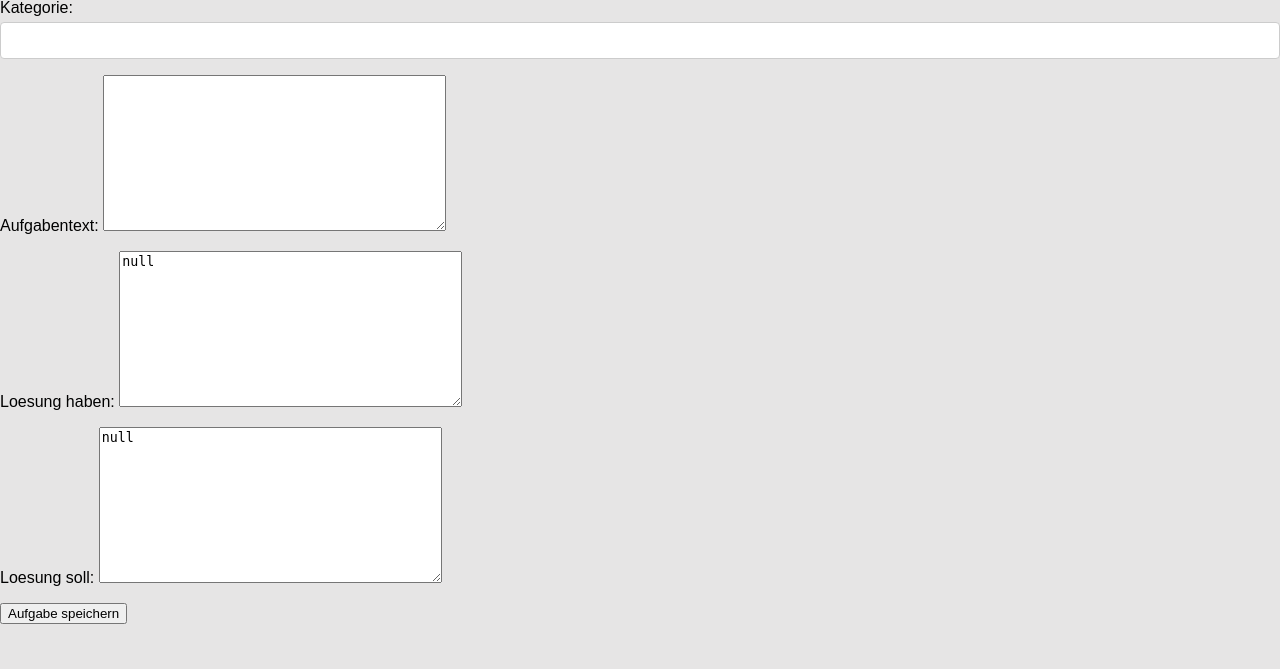
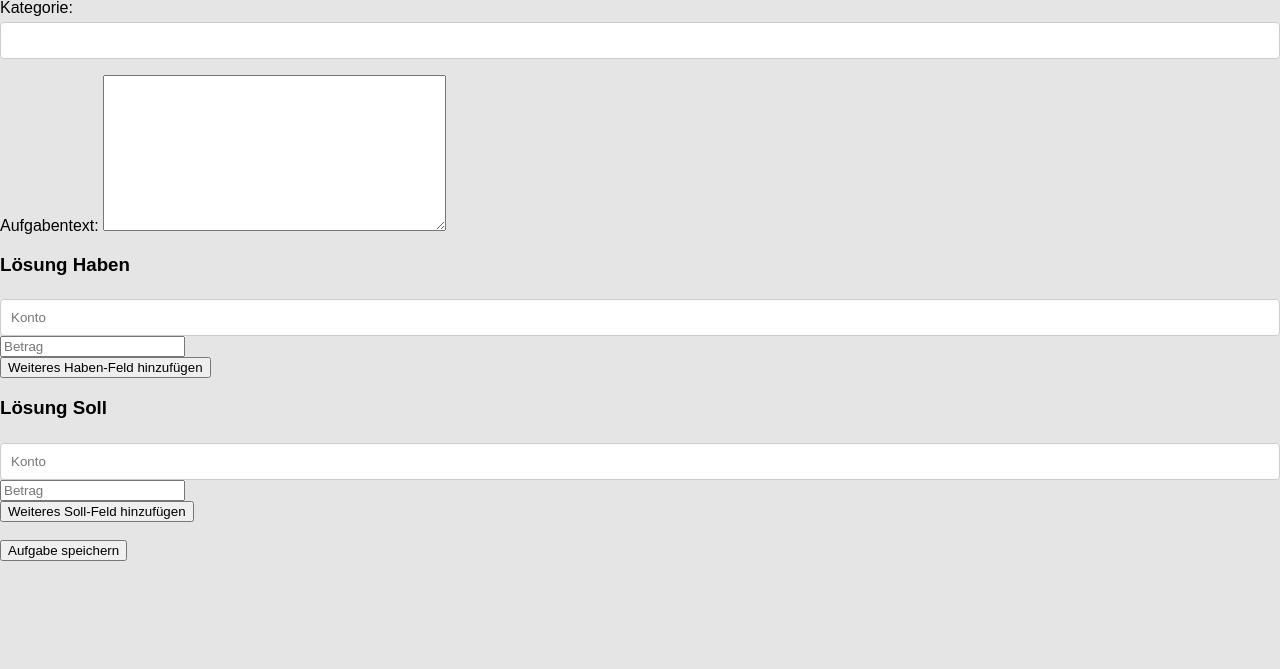
Before and after one commit to iug-htw/accounting, a Django app: page /posts/neue-aufgabe/ in a window 1280 px wide. Shown: the part 131-800 px from the top of the page. Run offline with Django 5.2, Linux system fonts and the light colour scheme; a user stored in the database is signed in.

Commit message:
Aufgaben erstellen, passt

```diff
--- a/posts/admin.py
+++ b/posts/admin.py
@@ -2,6 +2,7 @@ from django.contrib import admin
 from .models import Post, Aufgabe
 # Register your models here.
 admin.site.register(Post)
+admin.site.register(Aufgabe)
 
 class AufgabeAdmin(admin.ModelAdmin):
     list_display = ('id', 'kategorie', 'author', 'erstellungsdatum')
--- a/posts/forms.py
+++ b/posts/forms.py
@@ -10,4 +10,4 @@ class CreatePost(forms.ModelForm):
 class AufgabeForm(forms.ModelForm):
     class Meta:
         model = Aufgabe
-        fields = ['kategorie', 'aufgabentext', 'loesung_haben', 'loesung_soll']
+        fields = ['kategorie', 'aufgabentext']
--- a/posts/templates/posts/neue_aufgabe.html
+++ b/posts/templates/posts/neue_aufgabe.html
@@ -4,10 +4,78 @@
 {% endblock%}
     {{post.title}}
 {%block content%}
-    <h1>Neue Buchungsaufgabe erstellen</h1>
-    <form method="POST">
-        {% csrf_token %}
-        {{ form.as_p }}
-        <button type="submit">Aufgabe speichern</button>
-    </form>
+<h1>Neue Buchungsaufgabe erstellen</h1>
+<form id="aufgabeForm" method="POST">
+    {% csrf_token %}
+    {{ form.as_p }}
+
+    <h3>Lösung Haben</h3>
+    <div id="habenFields">
+        <input type="text" placeholder="Konto" name="haben_konto" required>
+        <input type="number" placeholder="Betrag" name="haben_betrag" required><br>
+    </div>
+    <button type="button" onclick="addHabenField()">Weiteres Haben-Feld hinzufügen</button>
+
+    <h3>Lösung Soll</h3>
+    <div id="sollFields">
+        <input type="text" placeholder="Konto" name="soll_konto" required>
+        <input type="number" placeholder="Betrag" name="soll_betrag" required><br>
+    </div>
+    <button type="button" onclick="addSollField()">Weiteres Soll-Feld hinzufügen</button>
+
+    <br><br>
+    <button type="submit">Aufgabe speichern</button>
+
+    <input type="hidden" name="loesung_haben_json" id="loesung_haben_json">
+    <input type="hidden" name="loesung_soll_json" id="loesung_soll_json">
+</form>
+
+<script>
+    function addHabenField() {
+        let habenFields = document.getElementById('habenFields');
+        let newField = '<input type="text" placeholder="Konto" name="haben_konto" required>' +
+                       '<input type="number" placeholder="Betrag" name="haben_betrag" required><br>';
+        habenFields.innerHTML += newField;
+    }
+
+    function addSollField() {
+        let sollFields = document.getElementById('sollFields');
+        let newField = '<input type="text" placeholder="Konto" name="soll_konto" required>' +
+                       '<input type="number" placeholder="Betrag" name="soll_betrag" required><br>';
+        sollFields.innerHTML += newField;
+    }
+
+    document.getElementById('aufgabeForm').onsubmit = function(event) {
+        event.preventDefault();  // Verhindert das sofortige Absenden des Formulars
+
+        let habenKonten = document.getElementsByName('haben_konto');
+        let habenBetraege = document.getElementsByName('haben_betrag');
+        let loesungHaben = [];
+
+        for (let i = 0; i < habenKonten.length; i++) {
+            let konto = habenKonten[i].value;
+            let betrag = habenBetraege[i].value;
+            loesungHaben.push({ konto: konto, betrag: parseFloat(betrag) });
+        }
+
+        let sollKonten = document.getElementsByName('soll_konto');
+        let sollBetraege = document.getElementsByName('soll_betrag');
+        let loesungSoll = [];
+
+        for (let i = 0; i < sollKonten.length; i++) {
+            let konto = sollKonten[i].value;
+            let betrag = sollBetraege[i].value;
+            loesungSoll.push({ konto: konto, betrag: parseFloat(betrag) });
+        }
+
+        // Speichere die JSON-Daten in den versteckten Feldern
+        document.getElementById('loesung_haben_json').value = JSON.stringify(loesungHaben);
+        document.getElementById('loesung_soll_json').value = JSON.stringify(loesungSoll);
+
+        // Sende das Formular nun ab
+        event.target.submit();
+    }
+</script>
+
+
 {% endblock%}
--- a/posts/views.py
+++ b/posts/views.py
@@ -2,6 +2,7 @@ from django.shortcuts import render,redirect
 from .models import Post, Aufgabe
 from django.contrib.auth.decorators import login_required
 from . import forms
+from .models import Aufgabe
 from .forms import AufgabeForm
 
 # Create your views here.
@@ -40,8 +41,13 @@ def neue_aufgabe(request):
         if form.is_valid():
             aufgabe = form.save(commit=False)
             aufgabe.author = request.user  # Der aktuelle Benutzer wird als Autor gespeichert
+
+            # JSON-Daten für Lösung Haben und Lösung Soll aus dem POST-Request holen
+            aufgabe.loesung_haben = request.POST.get('loesung_haben_json')
+            aufgabe.loesung_soll = request.POST.get('loesung_soll_json')
+
             aufgabe.save()
-            return redirect('aufgaben_liste')
+            return redirect('posts:aufgaben_liste')
     else:
         form = AufgabeForm()
     return render(request, 'posts/neue_aufgabe.html', {'form': form})
```
Also changed, not shown: db.sqlite3.
